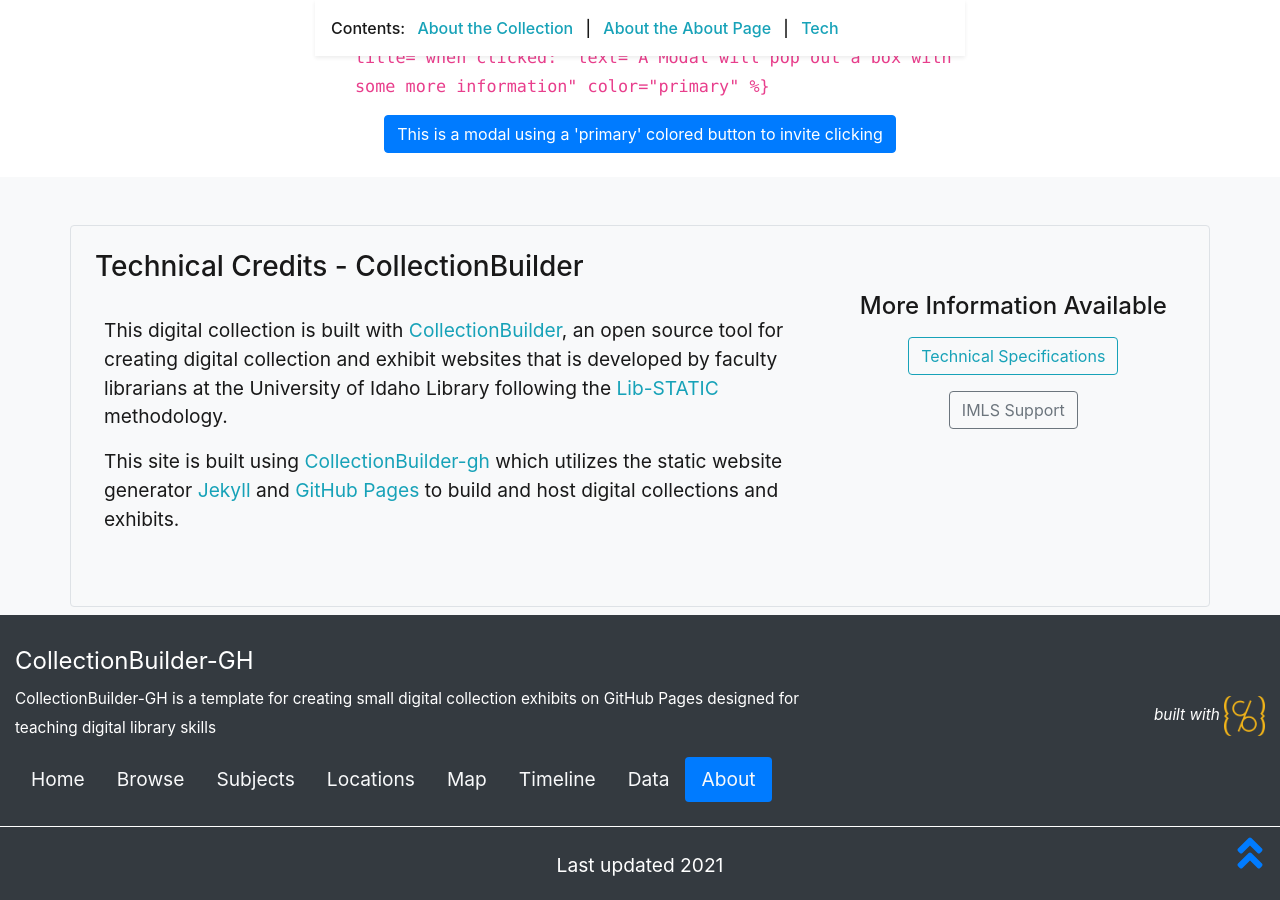
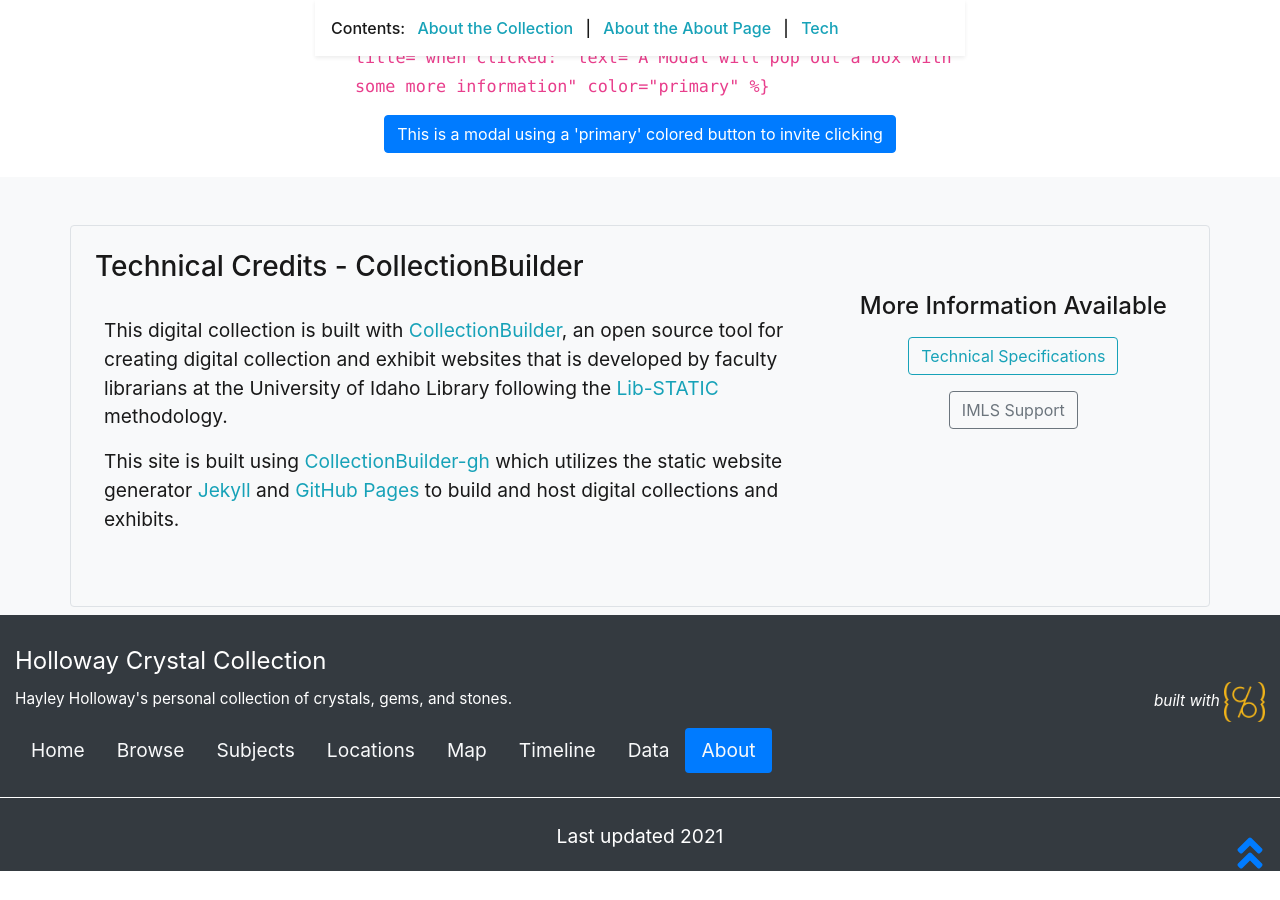
Before and after one commit to hhollow2/Holloway-Crystal-Collection, a Jekyll site: the page built from pages/about.md, in a window 1280 px wide and 900 px high, scrolled down 5180 px. Built offline with Jekyll 4.4.1, drawn with Linux system fonts in a browser that asks for light colours; after the commit the page ends 6051 px from its top, so only the background shows below that; some of the changed text lies outside the part shown.

Commit message:
Update _config.yml

```diff
--- a/_config.yml
+++ b/_config.yml
@@ -20,14 +20,14 @@
 # SITE SETTINGS
 #
 # title of site appears in banner
-title: CollectionBuilder-GH
+title: Holloway Crystal Collection
 # tagline, a short phrase that will appear throughout the site in the top banner
-tagline: a template for creating simple digital exhibits
+tagline: crystals, gems, stones
 # description appears in meta tags and other locations
 # this description might appear in search result lists, keep around 160 characters max
-description: "CollectionBuilder-GH is a template for creating small digital collection exhibits on GitHub Pages designed for teaching digital library skills"
+description: "Hayley Holloway's personal collection of crystals, gems, and stones."
 # creator of the digital collection, to appear in meta tags; we typically use our GitHub usernames but feel free to just use your name
-author: CollectionBuilder
+author: Hayley Holloway
 
 ##########
 # COLLECTION SETTINGS
```
